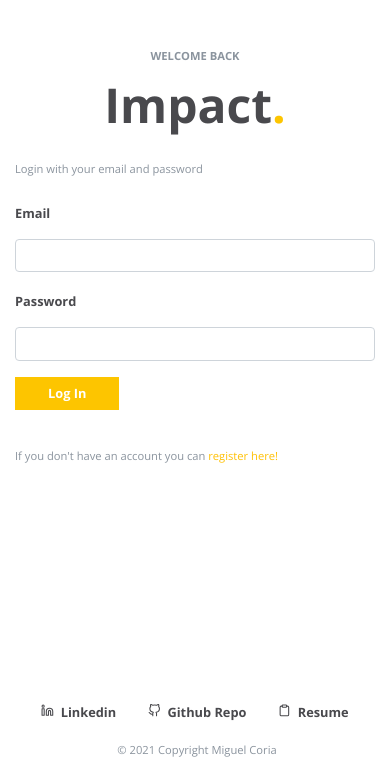
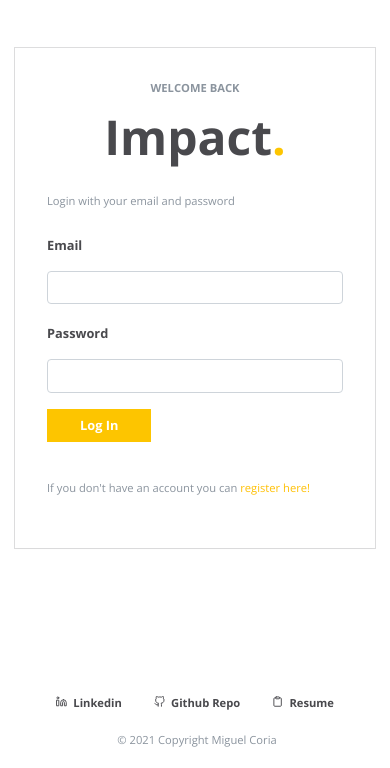
Before and after one commit to miguelcoria94/Impact, a Flask app: a page that uses impact/templates/base.html in a window 390 px wide. Shown: the part 76-844 px from the top of the page. Run offline with Flask 2, Linux system fonts and the light colour scheme; some libraries are stand-ins or nearby versions.

Commit message:
done with logins

```diff
--- a/impact/static/styles/main.css
+++ b/impact/static/styles/main.css
@@ -259,10 +259,24 @@ textarea {
 
   .login-container {
     width: 100%;
-    box-shadow: none !important;
     padding: 0rem !important;
     margin: 0rem !important;
-    padding-top: 3rem !important;
+    margin-top: 3rem !important;
+    padding: 2rem !important;
+  }
+
+  .footer-link {
+    font-size: 0.7rem;
+  }
+
+  .footer-icon {
+    height: 0.7rem !important;
+    width: 0.7rem !important;
+    margin-right: 0.2rem;
+  }
+
+  .main-content {
+    min-height: 80%;
   }
 }
 
```
